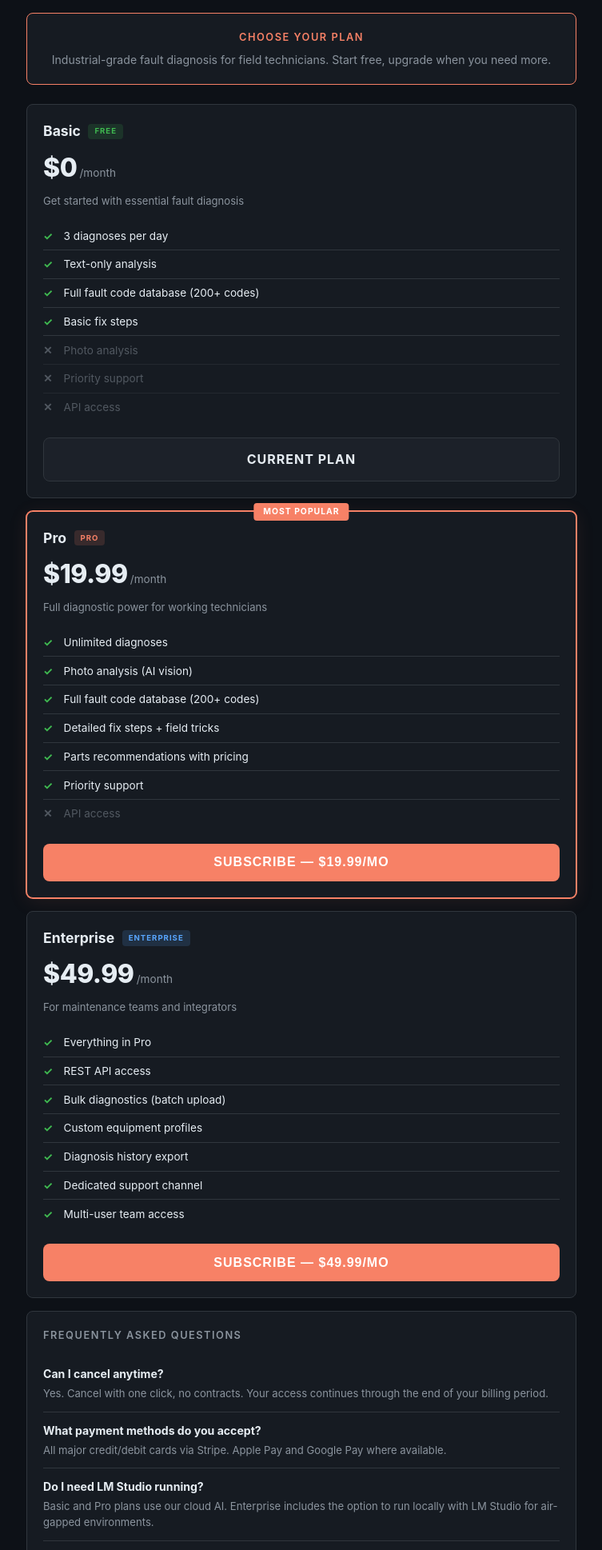
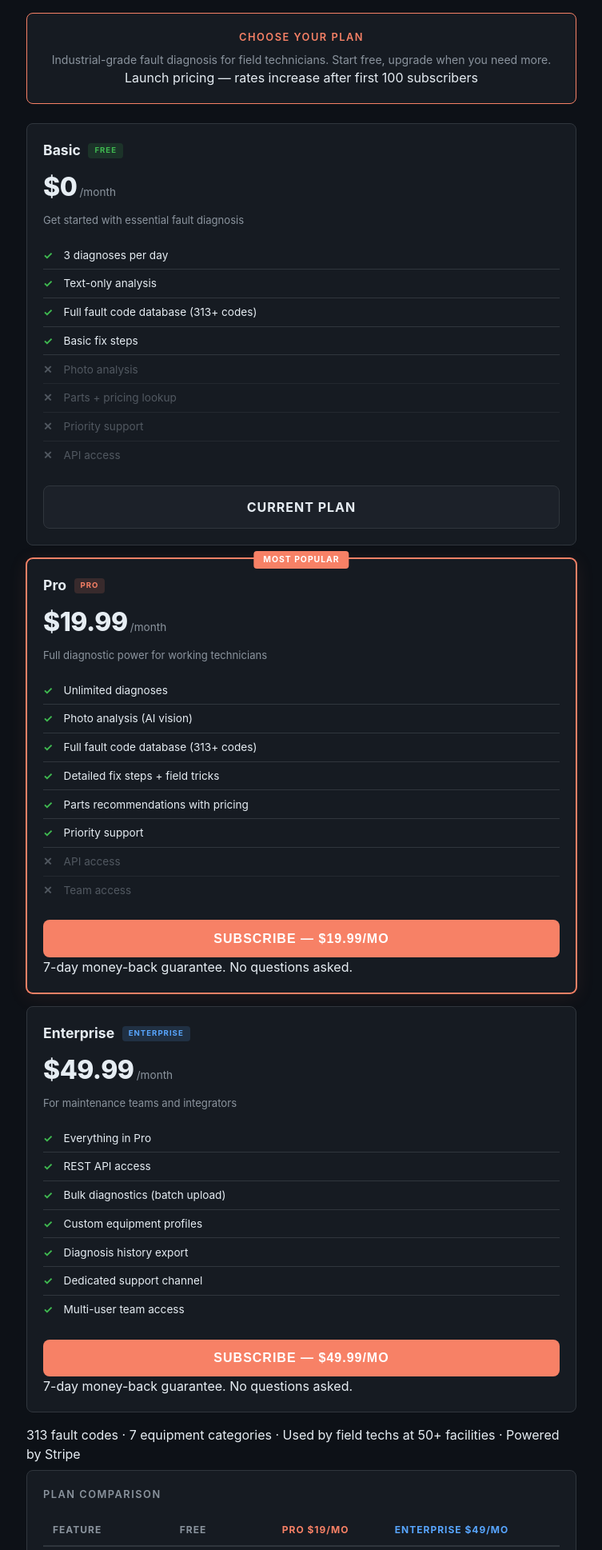
Before and after one commit to RepairXpert/indautomation, a FastAPI app: page /pricing in a window 1280 px wide. Shown: the part 66-2004 px from the top of the page at 80% size, without its empty margins (263-1016 px from the left). Run offline with FastAPI, Linux system fonts and the light colour scheme.

Commit message:
Pricing page conversion optimization: guarantee, trust bar, comparison table, FAQ

```diff
--- a/indauto/ui/templates/pricing.html
+++ b/indauto/ui/templates/pricing.html
@@ -3,9 +3,9 @@
 <head>
 <meta charset="UTF-8">
 <meta name="viewport" content="width=device-width, initial-scale=1.0, user-scalable=yes">
-<title>Pricing | RepairXpert Industrial Fault Diagnosis</title>
+<title>Pricing | RepairXpertAI Industrial Fault Diagnosis</title>
 <meta name="description" content="AI-powered industrial fault diagnosis starting free. Pro plan $19/mo for unlimited diagnoses. Enterprise $49/mo with API access and multi-user support.">
-<meta property="og:title" content="RepairXpert Pricing — Industrial Fault Diagnosis Plans">
+<meta property="og:title" content="RepairXpertAI Pricing — Industrial Fault Diagnosis Plans">
 <meta property="og:description" content="Start free with 3 daily diagnoses. Upgrade to Pro ($19/mo) or Enterprise ($49/mo) for unlimited AI-powered fault diagnosis.">
 <meta property="og:type" content="website">
 <meta property="og:url" content="https://indautomation.onrender.com/pricing">
@@ -16,7 +16,7 @@
 <body>
 <header>
   <div class="logo-row">
-    <img src="/static/logo.svg" alt="RepairXpert Industrial Automation" height="48">
+    <img src="/static/logo.svg" alt="RepairXpertAI Industrial Automation" height="48">
   </div>
   <nav>
     <a href="/">Diagnose</a>
@@ -33,6 +33,7 @@
       Industrial-grade fault diagnosis for field technicians.
       Start free, upgrade when you need more.
     </p>
+    <p class="launch-pricing-badge">Launch pricing — rates increase after first 100 subscribers</p>
   </div>
 
   <!-- Basic (Free) -->
@@ -49,9 +50,10 @@
     <ul class="pricing-features">
       <li class="included">3 diagnoses per day</li>
       <li class="included">Text-only analysis</li>
-      <li class="included">Full fault code database (200+ codes)</li>
+      <li class="included">Full fault code database (313+ codes)</li>
       <li class="included">Basic fix steps</li>
       <li class="excluded">Photo analysis</li>
+      <li class="excluded">Parts + pricing lookup</li>
       <li class="excluded">Priority support</li>
       <li class="excluded">API access</li>
     </ul>
@@ -73,13 +75,15 @@
     <ul class="pricing-features">
       <li class="included">Unlimited diagnoses</li>
       <li class="included">Photo analysis (AI vision)</li>
-      <li class="included">Full fault code database (200+ codes)</li>
+      <li class="included">Full fault code database (313+ codes)</li>
       <li class="included">Detailed fix steps + field tricks</li>
       <li class="included">Parts recommendations with pricing</li>
       <li class="included">Priority support</li>
       <li class="excluded">API access</li>
+      <li class="excluded">Team access</li>
     </ul>
     <button class="btn" onclick="checkout('pro')">Subscribe — $19.99/mo</button>
+    <p class="pricing-guarantee">7-day money-back guarantee. No questions asked.</p>
   </div>
 
   <!-- Enterprise -->
@@ -103,11 +107,63 @@
       <li class="included">Multi-user team access</li>
     </ul>
     <button class="btn" onclick="checkout('enterprise')">Subscribe — $49.99/mo</button>
+    <p class="pricing-guarantee">7-day money-back guarantee. No questions asked.</p>
+  </div>
+
+  <!-- Trust Bar -->
+  <div class="trust-bar">
+    <span>313 fault codes</span>
+    <span class="trust-sep">&middot;</span>
+    <span>7 equipment categories</span>
+    <span class="trust-sep">&middot;</span>
+    <span>Used by field techs at 50+ facilities</span>
+    <span class="trust-sep">&middot;</span>
+    <span>Powered by Stripe</span>
+  </div>
+
+  <!-- Comparison Table -->
+  <div class="card" style="margin-top:0.5rem; overflow-x:auto">
+    <h2 style="margin-bottom:1rem">Plan Comparison</h2>
+    <table class="compare-table">
+      <thead>
+        <tr>
+          <th>Feature</th>
+          <th>Free</th>
+          <th style="color:var(--accent)">Pro $19/mo</th>
+          <th style="color:var(--blue)">Enterprise $49/mo</th>
+        </tr>
+      </thead>
+      <tbody>
+        <tr><td>Diagnoses/day</td><td>3</td><td>Unlimited</td><td>Unlimited</td></tr>
+        <tr><td>Fault codes</td><td>313+</td><td>313+</td><td>313+</td></tr>
+        <tr><td>Photo analysis</td><td class="compare-no">&#x2715;</td><td class="compare-yes">&#x2713;</td><td class="compare-yes">&#x2713;</td></tr>
+        <tr><td>Parts + pricing</td><td class="compare-no">&#x2715;</td><td class="compare-yes">&#x2713;</td><td class="compare-yes">&#x2713;</td></tr>
+        <tr><td>Field tricks</td><td class="compare-no">&#x2715;</td><td class="compare-yes">&#x2713;</td><td class="compare-yes">&#x2713;</td></tr>
+        <tr><td>API access</td><td class="compare-no">&#x2715;</td><td class="compare-no">&#x2715;</td><td class="compare-yes">&#x2713;</td></tr>
+        <tr><td>Team access</td><td class="compare-no">&#x2715;</td><td class="compare-no">&#x2715;</td><td class="compare-yes">&#x2713;</td></tr>
+        <tr><td>Support</td><td>Community</td><td>Priority</td><td>Dedicated</td></tr>
+      </tbody>
+    </table>
   </div>
 
   <!-- FAQ -->
   <div class="card" style="margin-top:0.5rem">
     <h2>Frequently Asked Questions</h2>
+
+    <div class="faq-item">
+      <strong>Can I try Pro before paying?</strong>
+      <p>Yes! The free tier lets you test with 3 diagnoses per day. Upgrade when you need unlimited access, photo analysis, and parts pricing.</p>
+    </div>
+
+    <div class="faq-item">
+      <strong>What happens if I cancel?</strong>
+      <p>You keep full access until the end of your billing period. No penalty, no questions asked. Plus every paid plan comes with a 7-day money-back guarantee.</p>
+    </div>
+
+    <div class="faq-item">
+      <strong>Do you support my equipment?</strong>
+      <p>We cover 313 fault codes across conveyors, AS/RS, packaging, palletizers, VFDs, Allen-Bradley PLCs, and cranes. Email us at hello@getclawgrab.com for custom equipment requests.</p>
+    </div>
 
     <div class="faq-item">
       <strong>Can I cancel anytime?</strong>
@@ -135,26 +191,26 @@
 {
   "@context": "https://schema.org",
   "@type": "WebPage",
-  "name": "RepairXpert Pricing",
+  "name": "RepairXpertAI Pricing",
   "description": "AI-powered industrial fault diagnosis plans",
   "mainEntity": {
     "@type": "ItemList",
     "itemListElement": [
       {
         "@type": "Product",
-        "name": "RepairXpert Basic",
+        "name": "RepairXpertAI Basic",
         "description": "3 daily diagnoses, text-only analysis, fault code database",
         "offers": {"@type": "Offer", "price": "0", "priceCurrency": "USD", "availability": "https://schema.org/InStock"}
       },
       {
         "@type": "Product",
-        "name": "RepairXpert Pro",
+        "name": "RepairXpertAI Pro",
         "description": "Unlimited diagnoses, photo analysis, detailed fix steps, parts recommendations",
         "offers": {"@type": "Offer", "price": "19.99", "priceCurrency": "USD", "priceValidUntil": "2027-12-31", "availability": "https://schema.org/InStock"}
       },
       {
         "@type": "Product",
-        "name": "RepairXpert Enterprise",
+        "name": "RepairXpertAI Enterprise",
         "description": "REST API, bulk diagnostics, custom equipment profiles, multi-user team access",
         "offers": {"@type": "Offer", "price": "49.99", "priceCurrency": "USD", "priceValidUntil": "2027-12-31", "availability": "https://schema.org/InStock"}
       }
@@ -167,6 +223,9 @@
   "@context": "https://schema.org",
   "@type": "FAQPage",
   "mainEntity": [
+    {"@type": "Question", "name": "Can I try Pro before paying?", "acceptedAnswer": {"@type": "Answer", "text": "Yes! The free tier lets you test with 3 diagnoses per day. Upgrade when you need unlimited access, photo analysis, and parts pricing."}},
+    {"@type": "Question", "name": "What happens if I cancel?", "acceptedAnswer": {"@type": "Answer", "text": "You keep full access until the end of your billing period. No penalty, no questions asked. Plus every paid plan comes with a 7-day money-back guarantee."}},
+    {"@type": "Question", "name": "Do you support my equipment?", "acceptedAnswer": {"@type": "Answer", "text": "We cover 313 fault codes across conveyors, AS/RS, packaging, palletizers, VFDs, Allen-Bradley PLCs, and cranes."}},
     {"@type": "Question", "name": "Can I cancel anytime?", "acceptedAnswer": {"@type": "Answer", "text": "Yes. Cancel with one click, no contracts. Your access continues through the end of your billing period."}},
     {"@type": "Question", "name": "What payment methods do you accept?", "acceptedAnswer": {"@type": "Answer", "text": "All major credit/debit cards via Stripe. Apple Pay and Google Pay where available."}},
     {"@type": "Question", "name": "Do I need LM Studio running?", "acceptedAnswer": {"@type": "Answer", "text": "Basic and Pro plans use our cloud AI. Enterprise includes the option to run locally with LM Studio for air-gapped environments."}},
@@ -189,7 +248,7 @@
       <button type="submit" class="btn" id="modalBtn" style="width:100%">Continue to Checkout</button>
     </form>
     <p style="color:var(--muted); font-size:0.72rem; margin-top:0.75rem">
-      No spam. Cancel anytime. Powered by Stripe.
+      No spam. Cancel anytime. 7-day money-back guarantee. Powered by Stripe.
     </p>
   </div>
 </div>
```
